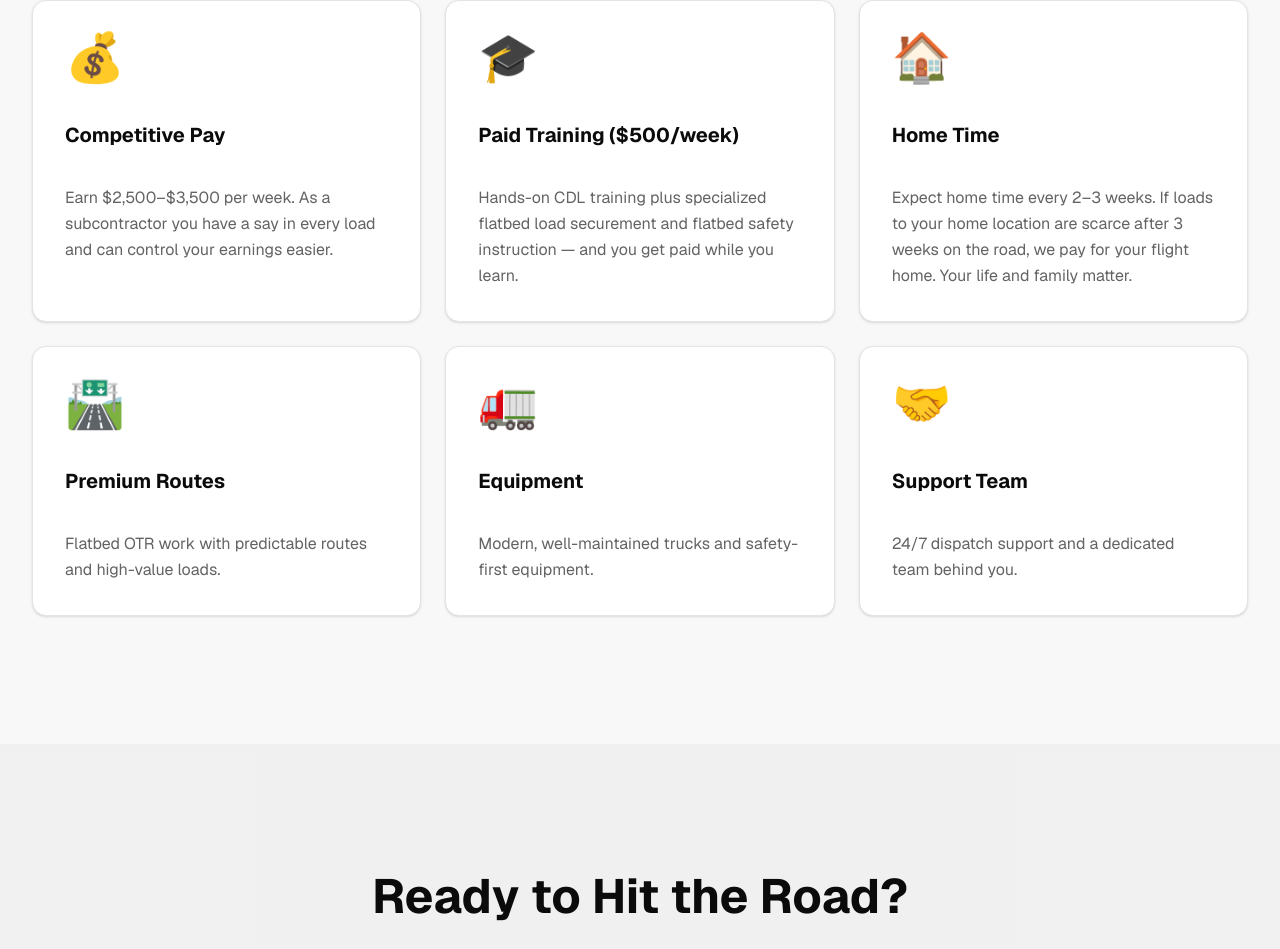
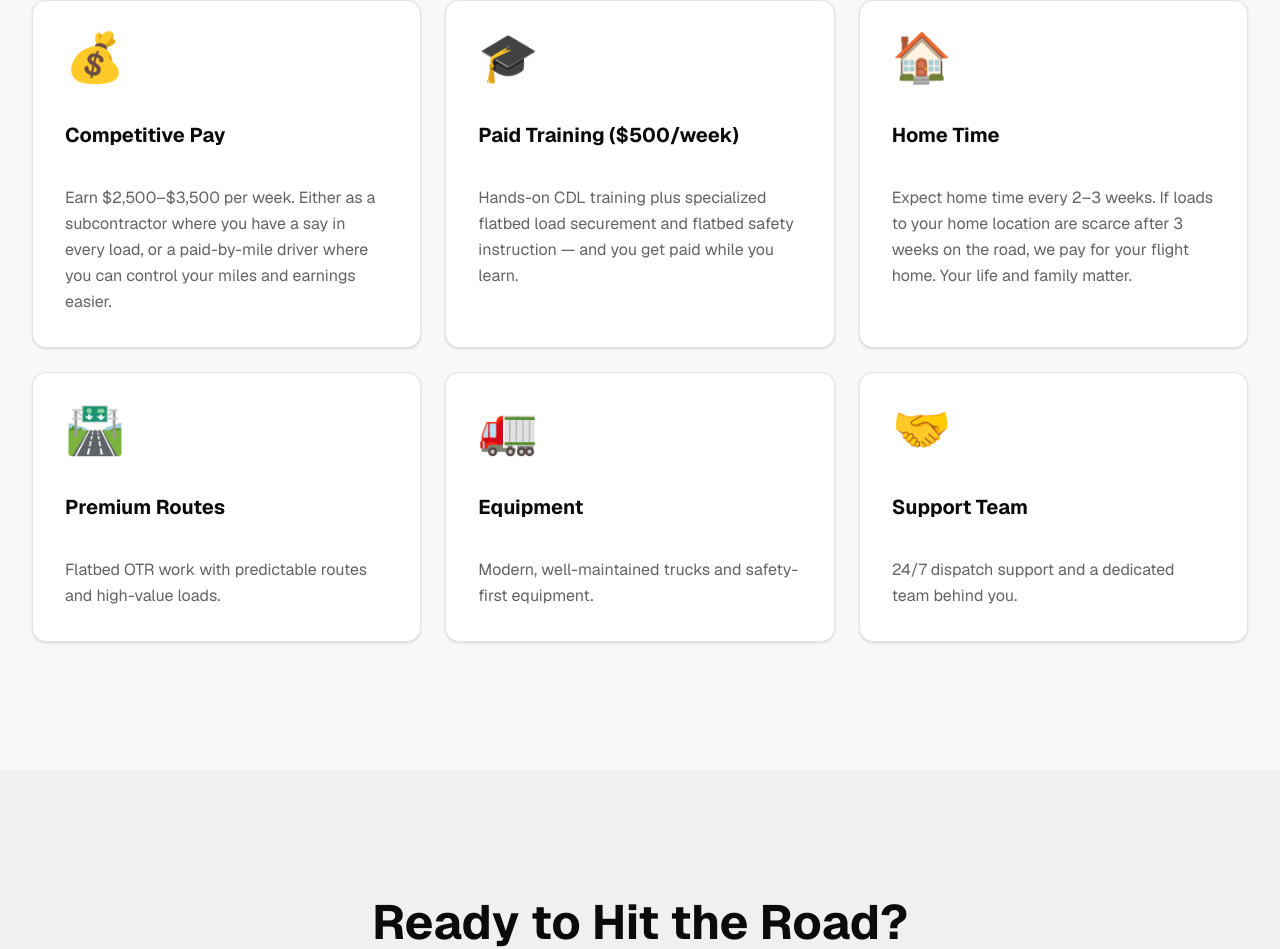
Before and after one commit to gitKnowsMe/Mile-One-Recruiting, a Next.js app: page / in a window 1280 px wide. Shown: the part 1280-2229 px from the top of the page. Built offline with nearby package versions, Linux system fonts and the light colour scheme.

Commit message:
feat: clarify earnings options in benefits description\n\nUpdated benefits description to specify subcontractor and paid-by-mile driver earnings control.

```diff
--- a/components/benefits.tsx
+++ b/components/benefits.tsx
@@ -11,7 +11,7 @@ interface BenefitItem {
 const benefits: BenefitItem[] = [
   {
     title: 'Competitive Pay',
-    description: 'Earn $2,500–$3,500 per week. As a subcontractor you have a say in every load and can control your earnings easier.',
+    description: 'Earn $2,500–$3,500 per week. Either as a subcontractor where you have a say in every load, or a paid-by-mile driver where you can control your miles and earnings easier.',
     icon: '💰',
   },
   {
```
